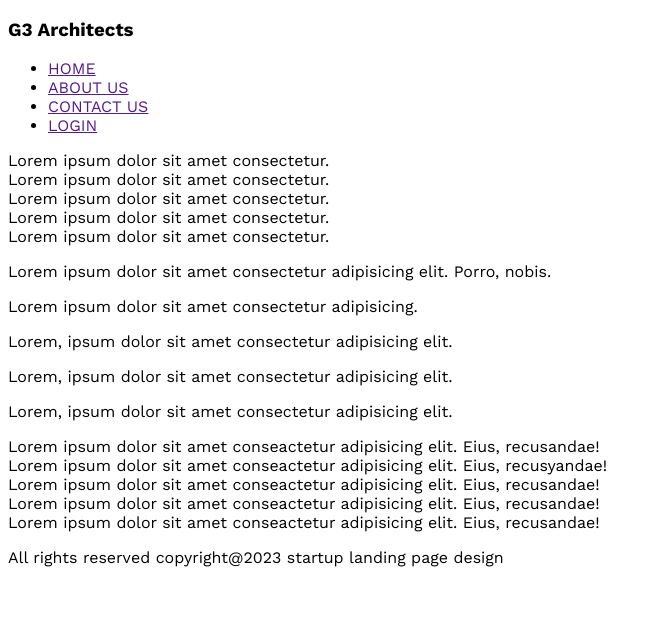
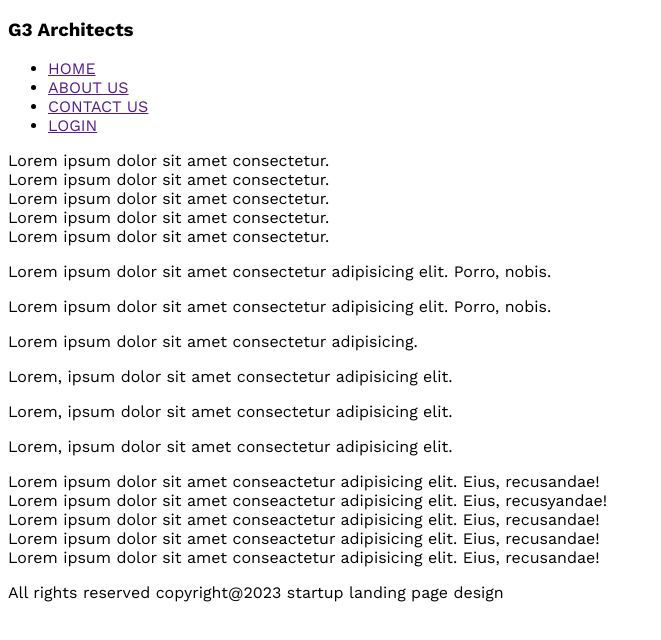
Before and after one commit to NokibReja/G3-architect, a plain HTML site: page index.html in a window 1280 px wide. Shown: the whole page, without its empty margins (0-661 px from the left). Drawn offline with nearby package versions, Linux system fonts and the light colour scheme.

Commit message:
marone commit

```diff
--- a/index.html
+++ b/index.html
@@ -24,6 +24,7 @@
             <div>Lorem ipsum dolor sit amet consectetur.</div>
         </nav>
         <p>Lorem ipsum dolor sit amet consectetur adipisicing elit. Porro, nobis.</p>
+        <p>Lorem ipsum dolor sit amet consectetur adipisicing elit. Porro, nobis.</p>
         <p>Lorem ipsum dolor sit amet consectetur adipisicing.</p>
         <p>Lorem, ipsum dolor sit amet consectetur adipisicing elit.</p>
         <p>Lorem, ipsum dolor sit amet consectetur adipisicing elit.</p>
```
